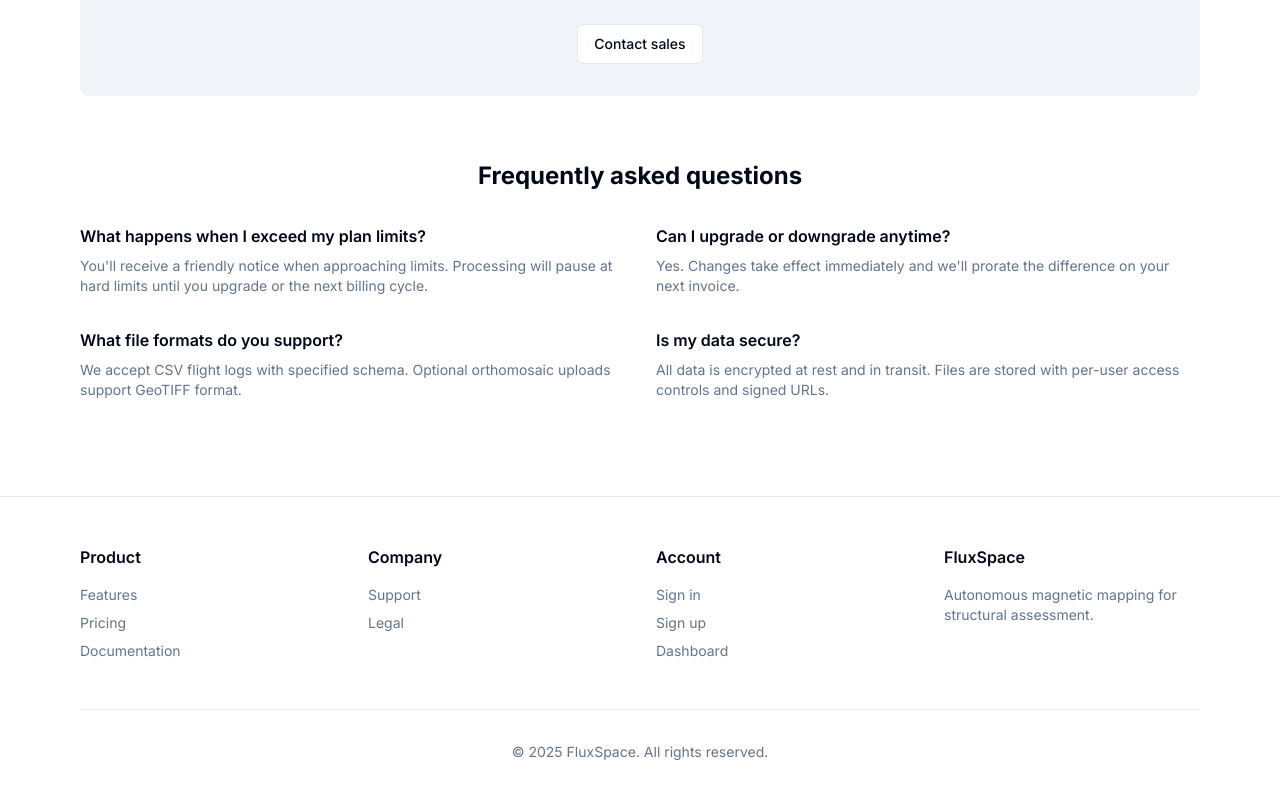
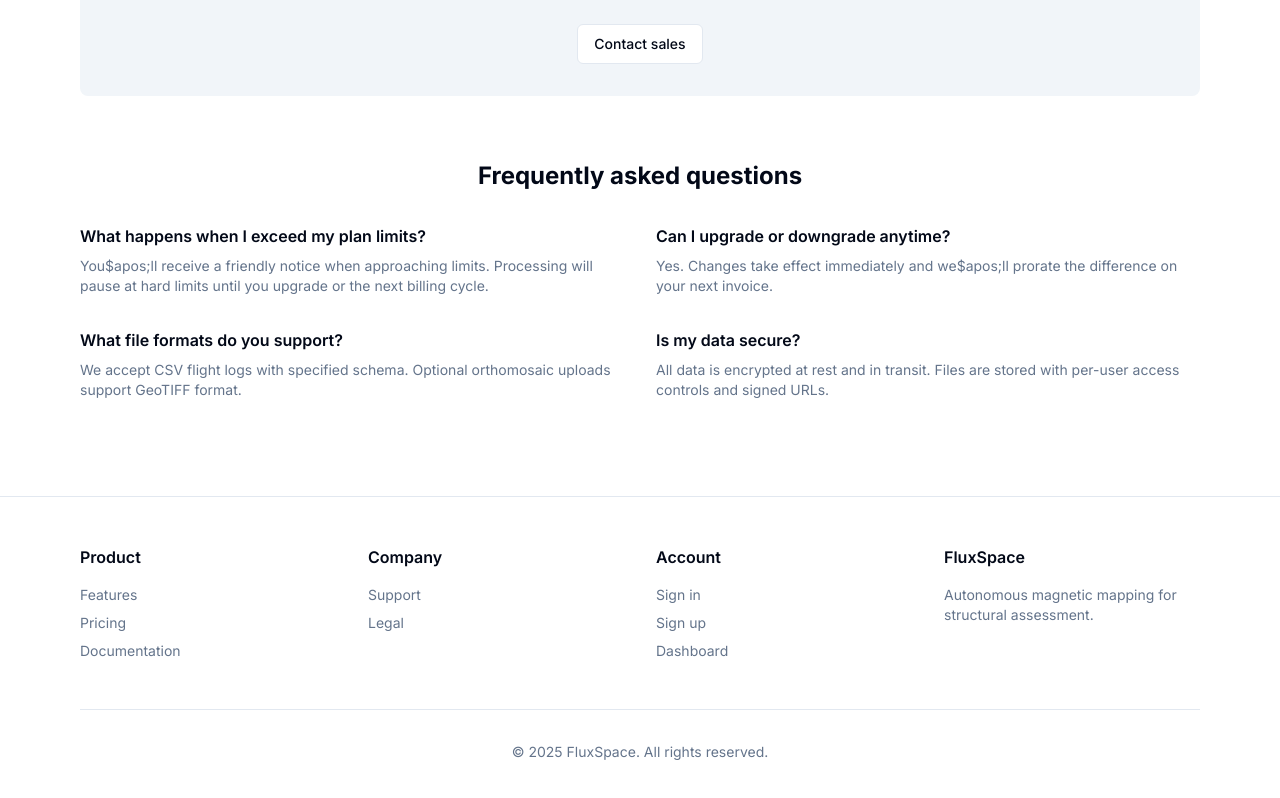
Before and after one commit to aidenerard/fluxspace-site, a Next.js app: page /pricing in a window 1280 px wide. Shown: the part 867-1665 px from the top of the page. Built offline with nearby package versions, Linux system fonts and the light colour scheme.

Commit message:
$apos changes

```diff
--- a/app/contact/page.tsx
+++ b/app/contact/page.tsx
@@ -41,7 +41,7 @@ export default function ContactPage() {
               Get in Touch
             </h1>
             <p className="text-xl text-muted-foreground">
-              Have questions? We're here to help.
+              Have questions? We$apos;re here to help.
             </p>
           </div>
 
@@ -87,7 +87,7 @@ export default function ContactPage() {
             <CardHeader>
               <CardTitle>Send us a message</CardTitle>
               <CardDescription>
-                Fill out the form below and we'll respond within 24 hours.
+                Fill out the form below and we$apos;ll respond within 24 hours.
               </CardDescription>
             </CardHeader>
             <CardContent>
--- a/app/page.tsx
+++ b/app/page.tsx
@@ -18,7 +18,7 @@ export default function Home() {
               Map hidden structural issues from the air
             </h1>
             <p className="text-xl md:text-2xl text-muted-foreground max-w-3xl">
-              Upload your drone's magnetometer logs and get a georeferenced anomaly map ready to review in minutes.
+              Upload your drone$apos;s magnetometer logs and get a georeferenced anomaly map ready to review in minutes.
             </p>
             <div className="flex flex-col sm:flex-row gap-4">
               <Link href="/signup">
--- a/app/pricing/page.tsx
+++ b/app/pricing/page.tsx
@@ -119,13 +119,13 @@ export default function PricingPage() {
               <div>
                 <h3 className="font-semibold mb-2">What happens when I exceed my plan limits?</h3>
                 <p className="text-sm text-muted-foreground">
-                  You'll receive a friendly notice when approaching limits. Processing will pause at hard limits until you upgrade or the next billing cycle.
+                  You$apos;ll receive a friendly notice when approaching limits. Processing will pause at hard limits until you upgrade or the next billing cycle.
                 </p>
               </div>
               <div>
                 <h3 className="font-semibold mb-2">Can I upgrade or downgrade anytime?</h3>
                 <p className="text-sm text-muted-foreground">
-                  Yes. Changes take effect immediately and we'll prorate the difference on your next invoice.
+                  Yes. Changes take effect immediately and we$apos;ll prorate the difference on your next invoice.
                 </p>
               </div>
               <div>
```
